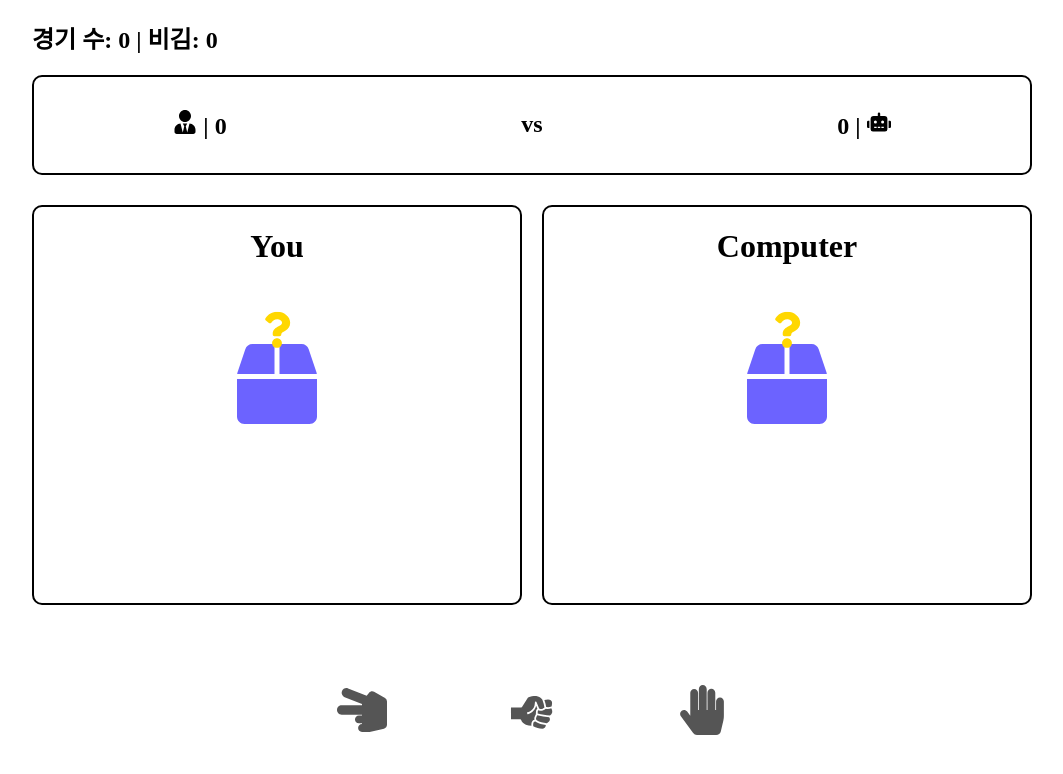
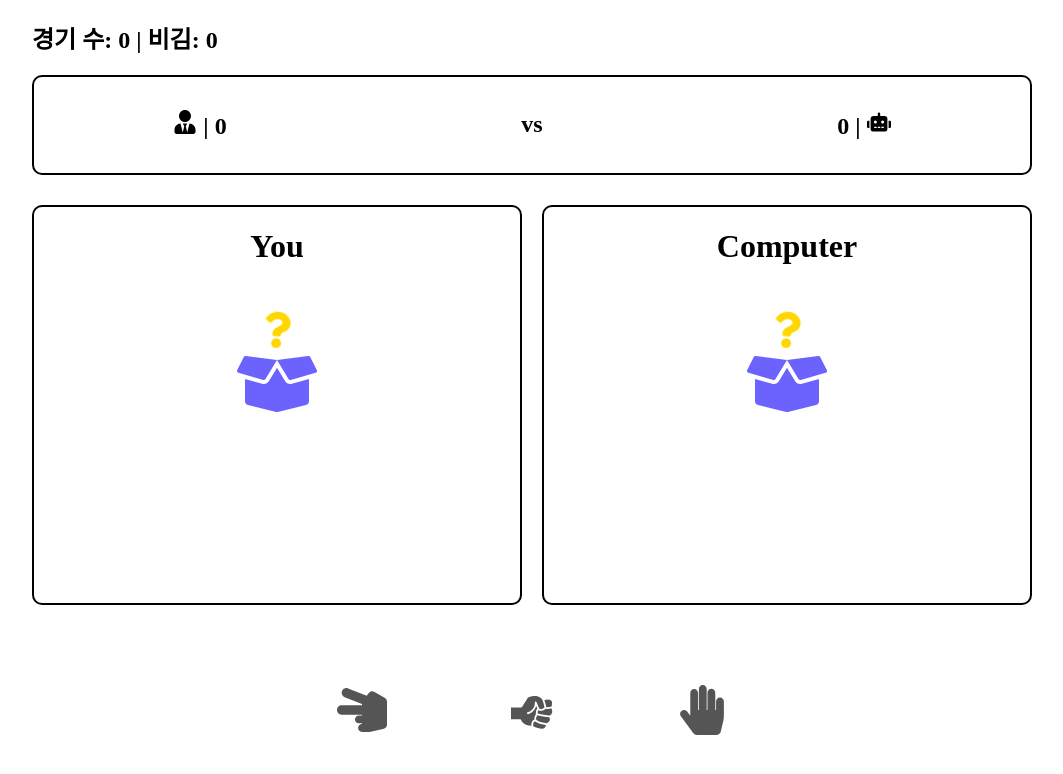
Before and after one commit to bjkim-01/rockpaperscissors_project, a React (Vite) app: page / in a window 1280 px wide. Shown: the top 774 px of the page, without its empty margins (108-1171 px from the left). Built offline with nearby package versions, Linux system fonts and the light colour scheme.

Commit message:
2025/10/22 두번째 과제 수정3

```diff
--- a/src/component/MysteryBoxIcon.jsx
+++ b/src/component/MysteryBoxIcon.jsx
@@ -1,30 +1,21 @@
 // MysteryBoxIcon.jsx
-import React, { useState } from "react";
-import { FaBoxOpen, FaBox, FaQuestion } from "react-icons/fa";
+import React from "react";
+import { FaBoxOpen, FaQuestion } from "react-icons/fa";
 
 const MysteryBoxIcon = ({ size = 80, color = "#6c63ff" }) => {
-  const [hovered, setHovered] = useState(false);
-
   return (
     <div
       style={{
         position: "relative",
         display: "inline-block",
         cursor: "pointer",
-        transition: "transform 0.3s ease",
-        transform: hovered ? "translateY(-5px)" : "translateY(0)",
+        transform: "translateY(0)",
       }}
-      onMouseEnter={() => setHovered(true)}
-      onMouseLeave={() => setHovered(false)}
     >
-      {/* 박스 아이콘 */}
-      {hovered ? (
-        <FaBoxOpen size={size} color={color} />
-      ) : (
-        <FaBox size={size} color={color} />
-      )}
+      {/* 열린 박스 아이콘 (항상 열려 있음) */}
+      <FaBoxOpen size={size} color={color} />
 
-      {/* 물음표 아이콘 */}
+      {/* 흔들리는 물음표 아이콘 */}
       <FaQuestion
         size={size / 2.2}
         color="gold"
@@ -34,7 +25,7 @@ const MysteryBoxIcon = ({ size = 80, color = "#6c63ff" }) => {
           left: "50%",
           transform: "translate(-50%, -50%)",
           textShadow: "0 0 8px rgba(0,0,0,0.3)",
-          animation: hovered ? "shake 0.6s ease infinite" : "none",
+          animation: "shake 0.8s ease-in-out infinite",
         }}
       />
 
```
